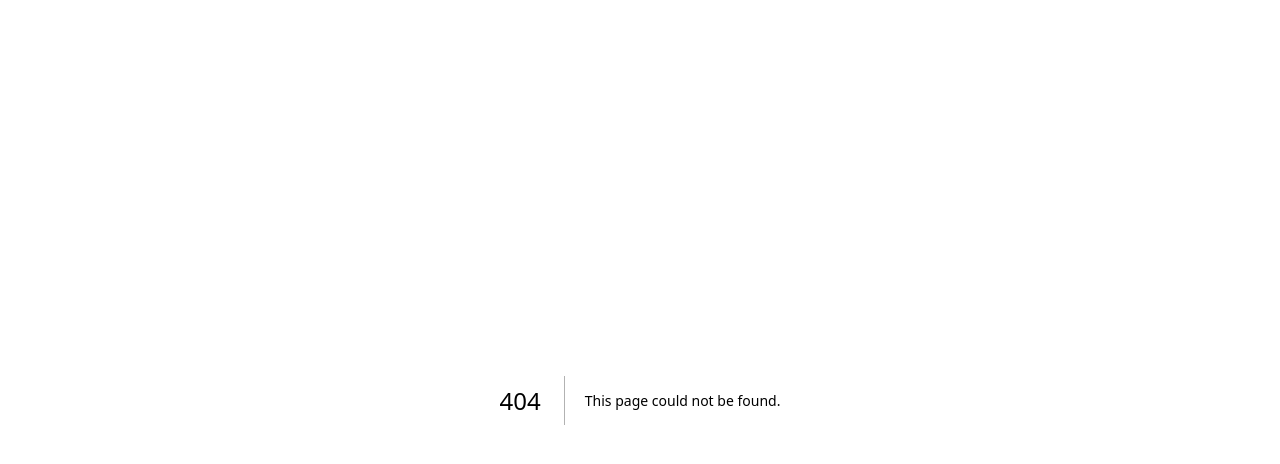
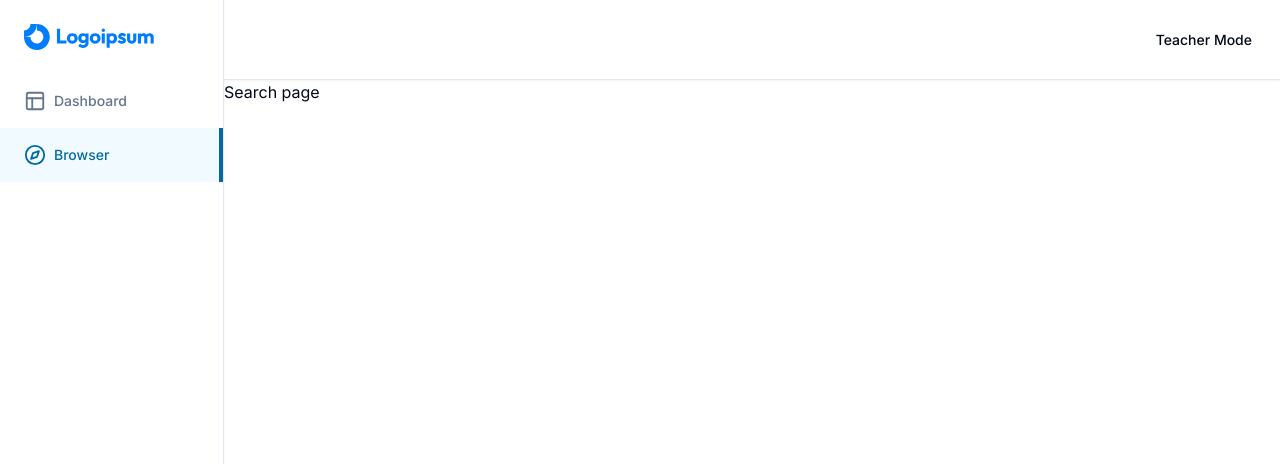
Before and after one commit to 1234KHALID/lms-nextjs13-app, a Next.js app: page /search in a window 1280 px wide. Before the commit this address had no page. Shown: the top 464 px of the page. Built offline with nearby package versions, Linux system fonts and the light colour scheme.

Commit message:
add search and analytics pages

```diff
--- /dev/null
+++ b/app/(dashboard)/(routes)/search/page.tsx
@@ -0,0 +1,9 @@
+const SearchPage = () => {
+  return (
+    <div>
+      Search page
+    </div>
+  )
+}
+
+export default SearchPage;
--- /dev/null
+++ b/app/(dashboard)/(routes)/teacher/analytics/page.tsx
@@ -0,0 +1,9 @@
+const AnalyticsPage = () => {
+  return (
+    <div>
+      Analytics
+    </div>
+  )
+}
+
+export default AnalyticsPage;
```
